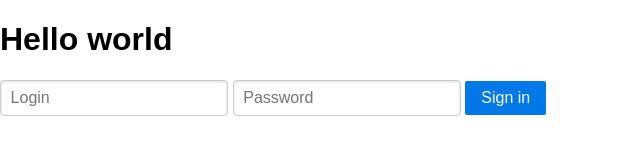
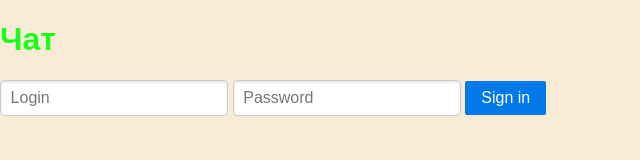
Before and after one commit to lexxprm/js_20180219, a website: page index.html in a window 1280 px wide. Shown: the whole page, without its empty margins (0-640 px from the left). Drawn offline with nearby package versions, Linux system fonts and the light colour scheme.

Commit message:
общие стили для чата

```diff
--- a/index.html
+++ b/index.html
@@ -3,14 +3,15 @@
 <head>
     <meta charset="UTF-8">
     <title>First page</title>
+    <link rel="stylesheet" href="style.css">
     <link rel="stylesheet" href="https://unpkg.com/purecss@1.0.0/build/pure-min.css" integrity="sha384-nn4HPE8lTHyVtfCBi5yW9d20FjT8BJwUXyWZT9InLYax14RDjBj46LmSztkmNP9w" crossorigin="anonymous">
     <script src="blocks/auth/auth.js"></script>
 </head>
 <body>
-    <h1>Hello world</h1>
+    <h1>Чат</h1>
 
     <div class="js-auth"></div>
-    <div class="js-chat">
+        <div class="js-chat"></div>
         <div class="js-message"></div>
     </div>
 
--- /dev/null
+++ b/style.css
@@ -0,0 +1,7 @@
+body{
+    background-color: #faebd7;
+}
+
+h1{
+    color: #19ff19;
+}
```
